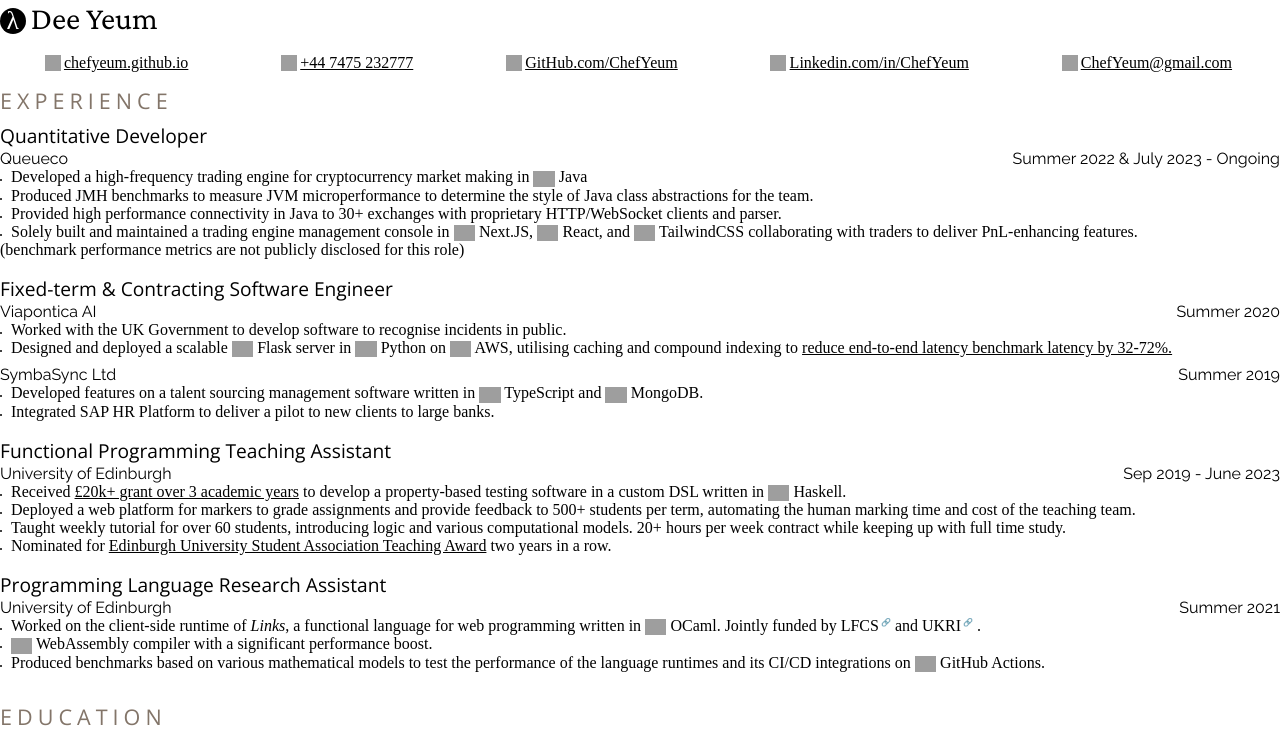
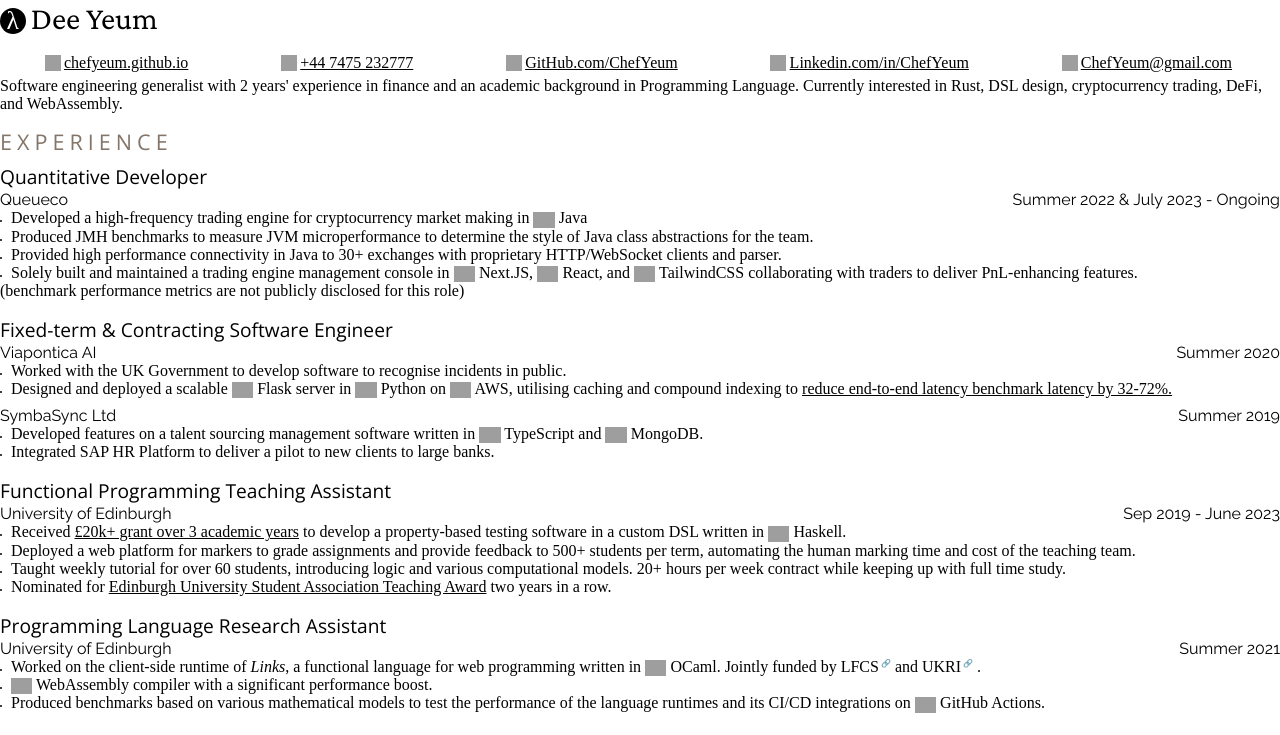
Before and after one commit to ChefYeum/chefyeum.github.io, a Gatsby site: page /cv-print in a window 1280 px wide. Shown: the top 735 px of the page. Built offline with nearby package versions, Linux system fonts and the light colour scheme; Gatsby itself is replaced by a stand-in of ours; grey boxes are pictures that could not be loaded.

Commit message:
Add professional summary

```diff
--- a/src/pages/cv-print.tsx
+++ b/src/pages/cv-print.tsx
@@ -13,6 +13,11 @@ export default () => (
       Dee Yeum
     </PageTitle>
     <ResumeLogoBar />
+
+    <div css={{marginTop: '.3em'}}>
+      Software engineering generalist with 2 years' experience in finance and an academic background in Programming Language. Currently interested in Rust, DSL design, cryptocurrency trading, DeFi, and WebAssembly.
+    </div>
+
     <div css={{
       '@pages': {
         margin: '6mm 10mm 6mm 10mm'
```
